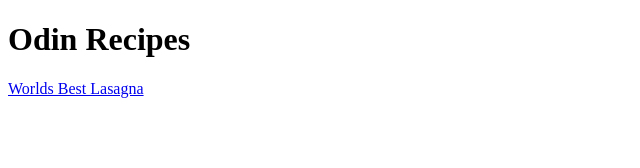
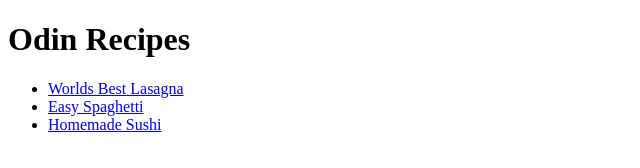
Before and after one commit to syuyrw/odin-recipes, a plain HTML site: page index.html in a window 1280 px wide. Shown: the whole page, without its empty margins (0-640 px from the left). Drawn offline with Linux system fonts and the light colour scheme.

Commit message:
Add links to recipe pages
made the links into an unordered list so they would be on their own
lines.

```diff
--- a/index.html
+++ b/index.html
@@ -8,7 +8,12 @@
 </head>
 <body>
     <h1>Odin Recipes</h1>
-    <a href="recipes/lasagna.html">Worlds Best Lasagna</a>
+    <ul>
+        <li><a href="recipes/lasagna.html">Worlds Best Lasagna</a></li>
+        <li><a href="recipes/spaghetti.html">Easy Spaghetti</a></li>
+        <li><a href="recipes/sushi.html">Homemade Sushi</a></li>
+    </ul>
+
 
 </body>
 </html>
```
